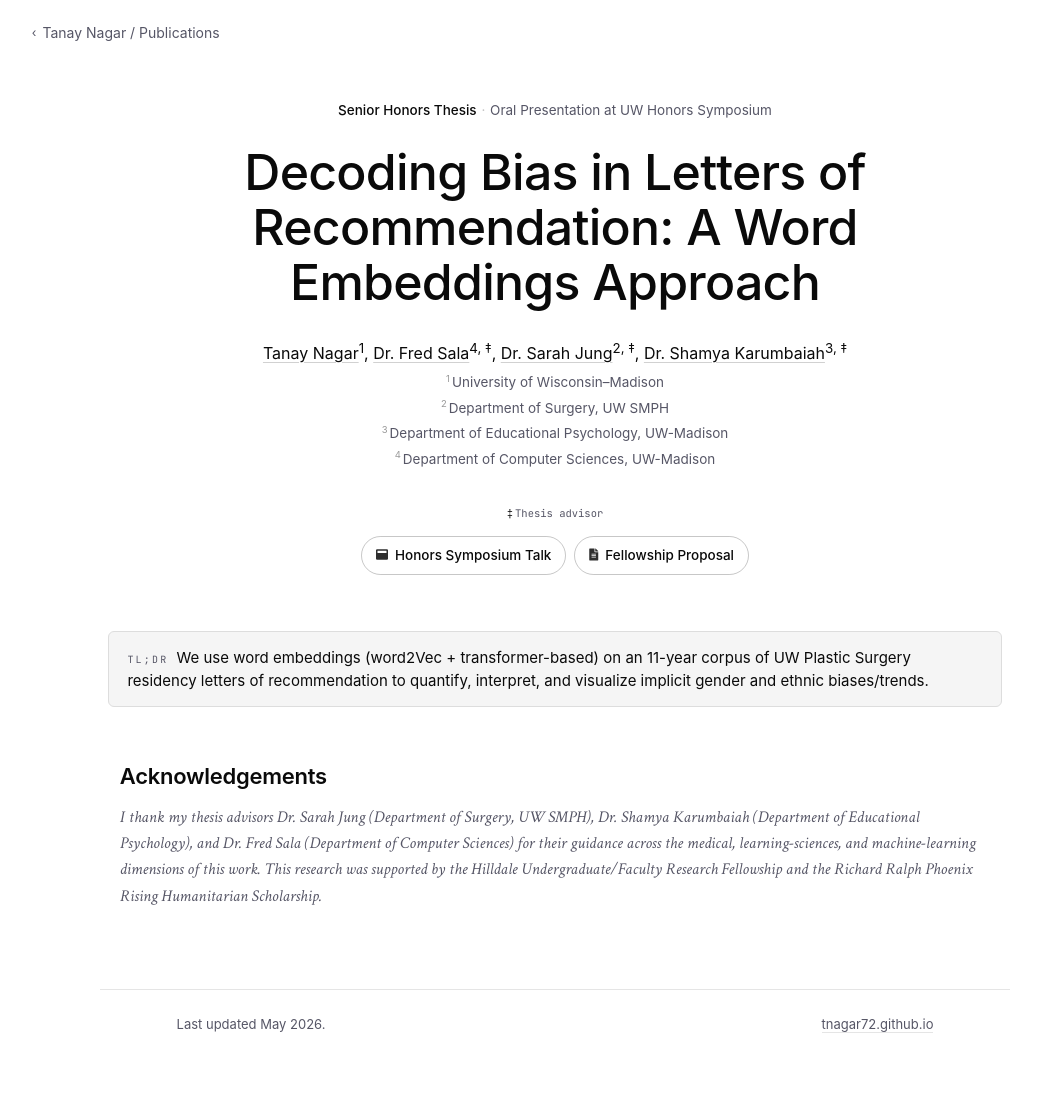
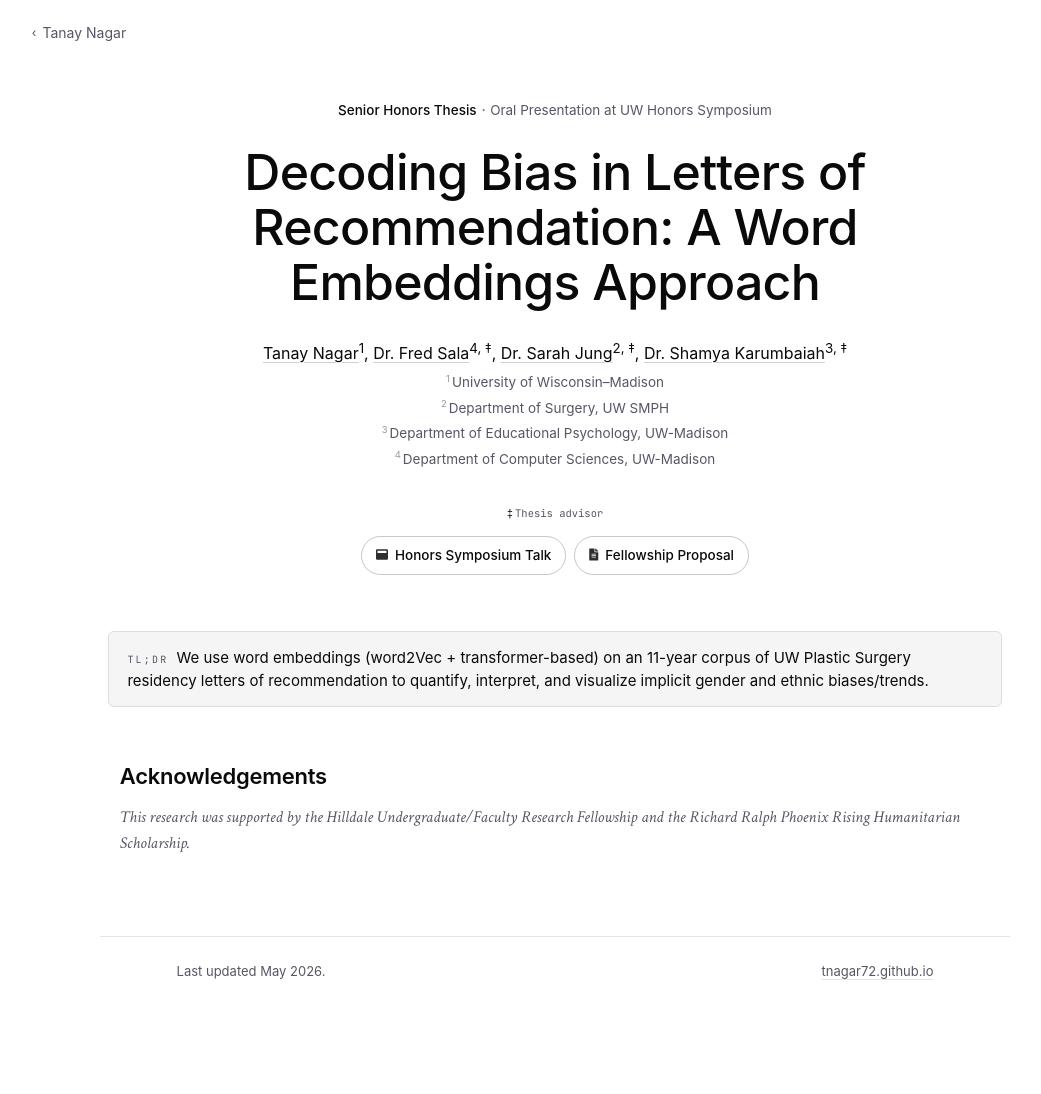
Before and after one commit to tnagar72/tnagar72.github.io, a Jekyll site: the page built from _research/honors-thesis.md, in a window 1280 px wide. Shown: the whole page, without its empty margins (85-1126 px from the left). Built offline with Jekyll 4.4.1, drawn with Linux system fonts in a browser that asks for light colours; nearby versions of some CDN libraries; after the commit the page ends 1041 px from its top, so only the background shows below that.

Commit message:
fix(research): breadcrumb, venue dots/wrapping, author chunks, ack trim
Five mobile-review fixes:

BREADCRUMB:
"‹ Tanay Nagar / Publications" → "‹ Tanay Nagar". There is no
Publications index page yet, so the second crumb promised navigation
that didn't exist.

VENUE-STRIP DOTS:
.venue-strip__sep and .venue-strip__meta-pre::before were rgba(0,0,0,.25)
— effectively invisible against surrounding muted text. Bumped to
rgba(0,0,0,.55) + font-weight:600 so the separators actually read on
screen, especially the one between "Oral Presentation" and "Published
in PRS Global Open" that Tanay flagged.

VENUE-STRIP MID-ELEMENT WRAPS:
"Vol 13, S4" was breaking mid-element on mobile (between "Vol" and
"13,"). Each pub.venue_meta entry now renders inside a
.venue-strip__item span which is inline-block + white-space:nowrap on
mobile. Line breaks land between chunks at the · separators, never
inside a chunk. Centering is inherited from .hero so wrapped chunks
stack centered.

Also restructured bias-LoR venue_meta in publications.yaml from one
combined string "Published in PRS Global Open · Vol 13, S4 · pp 4–5"
into separate array items so the chunking applies — otherwise the
whole second half stayed as one giant nowrap chunk.

AUTHOR NAMES STAY TOGETHER:
"Anna Sokol" was splitting first/last because the previous fix dropped
nowrap from authors entirely (overcorrecting after the affiliation
overflow bug). Reintroduced .author-name wrapper with display:inline-block
+ white-space:nowrap so two-word names can't split, but line breaks
still land BETWEEN authors at the commas. The affiliation-overflow
issue is separately handled by .aff-item block-wrap in .aff-legend, so
restoring author nowrap doesn't reintroduce horizontal page overflow.

HONORS THESIS ACKNOWLEDGEMENTS:
Trimmed the advisor-thanks sentence — the advisors are already
prominent in the author byline (with ‡ + legend) and the affiliations
row, so re-listing them in the acknowledgements was redundant. Kept
only the Hilldale + Phoenix Rising funding line.

```diff
--- a/_data/publications.yaml
+++ b/_data/publications.yaml
@@ -37,7 +37,9 @@
   venue_name: "ACEPS 2025"
   venue_meta:
     - "Oral Presentation"
-    - "Published in PRS Global Open · Vol 13, S4 · pp 4–5"
+    - "Published in PRS Global Open"
+    - "Vol 13, S4"
+    - "pp 4–5"
   affiliations:
     - { mark: "1", name: "University of Wisconsin-Madison, United States", url: "https://www.wisc.edu/" }
     - { mark: "2", name: "Department of Surgery, UW SMPH", url: "https://www.surgery.wisc.edu/" }
@@ -160,4 +162,4 @@
     - { mark: "4", name: "Department of Computer Sciences, UW-Madison", url: "https://www.cs.wisc.edu/" }
   legend:
     - { glyph: "‡", text: "Thesis advisor" }
-  acknowledgements: "I thank my thesis advisors Dr. Sarah Jung (Department of Surgery, UW SMPH), Dr. Shamya Karumbaiah (Department of Educational Psychology), and Dr. Fred Sala (Department of Computer Sciences) for their guidance across the medical, learning-sciences, and machine-learning dimensions of this work. This research was supported by the Hilldale Undergraduate/Faculty Research Fellowship and the Richard Ralph Phoenix Rising Humanitarian Scholarship."
+  acknowledgements: "This research was supported by the Hilldale Undergraduate/Faculty Research Fellowship and the Richard Ralph Phoenix Rising Humanitarian Scholarship."
--- a/_layouts/research.html
+++ b/_layouts/research.html
@@ -34,9 +34,11 @@
 {%- assign accent = page.accent | default: pub.accent | default: 'blue' -%}
 <body data-accent="{{ accent }}">
 
-<!-- Top nav: back to homepage publications anchor -->
+<!-- Top nav: back to homepage publications anchor. No "/ Publications"
+     trailing crumb because there is no Publications index page yet —
+     don't promise navigation that doesn't exist. -->
 <nav class="topnav">
-  <a href="{{ '/#publications' | relative_url }}"><span class="chev">‹</span> {{ site.title }} / Publications</a>
+  <a href="{{ '/#publications' | relative_url }}"><span class="chev">‹</span> {{ site.title }}</a>
 </nav>
 
 <!-- Hero — uses <div>, not <header>, because main.css applies sticky+blur
@@ -50,7 +52,7 @@
     <span class="venue-strip__meta">
       <span class="venue-strip__meta-pre"></span>
       {%- for item in pub.venue_meta -%}
-        {{ item }}{%- unless forloop.last -%}<span class="venue-strip__sep">·</span>{%- endunless -%}
+        <span class="venue-strip__item">{{ item }}</span>{%- unless forloop.last -%}<span class="venue-strip__sep">·</span>{%- endunless -%}
       {%- endfor -%}
     </span>
     {%- endif -%}
@@ -60,21 +62,16 @@
   <h1>{{ pub.title }}</h1>
 
   {%- comment -%}
-    Byline. Renders everyone in pub.authors in one row (authors + advisors)
-    with each name carrying its `marks` as sup-marks. We intentionally do
-    NOT wrap names in white-space:nowrap — long names (e.g. "Amorn N.
-    Salyapongse" or affiliations like "Department of Orthopedics and
-    Rehabilitation, University of Wisconsin School of Medicine and Public
-    Health") would otherwise force horizontal page overflow on phones.
-    The <sup> stays glued to its preceding word naturally because <sup>
-    is not a line-break opportunity in browsers; mid-name wraps land at
-    word boundaries, which is the desired behavior on narrow viewports.
+    Byline. Each name (+ marks) is wrapped in .author-name with nowrap,
+    so two-word names like "Anna Sokol" never split first/last across a
+    line. Wraps happen BETWEEN authors at the commas (inline-block lets
+    the line break at chunk boundaries), not inside names. Affiliations
+    handle long-string overflow separately via .aff-item block-wrap.
   {%- endcomment -%}
   {%- if pub.authors and pub.authors.size > 0 -%}
   <p class="authors-line">
     {%- for person in pub.authors -%}
-      {% include person.html person=person %}{%- if person.marks and person.marks != "" -%}<sup>{{ person.marks }}</sup>{%- endif -%}
-      {%- unless forloop.last -%}, {% endunless -%}
+      <span class="author-name">{% include person.html person=person %}{%- if person.marks and person.marks != "" -%}<sup>{{ person.marks }}</sup>{%- endif -%}</span>{%- unless forloop.last -%}, {% endunless -%}
     {%- endfor -%}
   </p>
   {%- endif -%}
--- a/assets/css/research-page.css
+++ b/assets/css/research-page.css
@@ -84,10 +84,16 @@
     .venue-strip__name { color: var(--foreground); font-weight: 500; }
     .venue-strip__meta { display: inline; }
     .venue-strip__meta-pre { display: inline; }
-    .venue-strip__meta-pre::before { content: ' · '; color: rgba(0,0,0,.25); margin: 0 1px; }
-    .venue-strip__sep { color: rgba(0,0,0,.25); margin: 0 7px; }
+    /* Separator dots: darker than .25 so they actually read on screen.
+       The previous .25 was nearly invisible against the surrounding text. */
+    .venue-strip__meta-pre::before { content: ' · '; color: rgba(0,0,0,.55); margin: 0 1px; font-weight: 600; }
+    .venue-strip__sep { color: rgba(0,0,0,.55); margin: 0 7px; font-weight: 600; }
+    .venue-strip__item { display: inline; }
   }
-  /* Mobile: two lines hierarchy */
+  /* Mobile: two lines hierarchy; meta items wrap as nowrap chunks so
+     "Vol 13, S4" can't split mid-element. The whole meta line is
+     centered (text-align inherited from .hero), so wrapped chunks stack
+     centered rather than left-aligning. */
   @media (max-width: 719px) {
     .venue-strip { line-height: 1.4; }
     .venue-strip__name {
@@ -104,7 +110,14 @@
       margin-top: 4px;
     }
     .venue-strip__meta-pre { display: none; }
-    .venue-strip__sep { color: rgba(0,0,0,.25); margin: 0 7px; }
+    .venue-strip__sep { color: rgba(0,0,0,.55); margin: 0 7px; font-weight: 600; }
+    /* Each meta item is an inline-block nowrap chunk so multi-word
+       elements (e.g. "Vol 13, S4", "pp 4–5") never break mid-element.
+       Line breaks land between chunks at the · separators. */
+    .venue-strip__item {
+      display: inline-block;
+      white-space: nowrap;
+    }
   }
 
   /* TITLE */
@@ -120,6 +133,15 @@
   .authors-line {
     font-family: var(--system); font-size: 16px;
     color: var(--foreground); margin-bottom: 6px; line-height: 1.55;
+  }
+  /* Each name+marks chunk: nowrap so two-word names ("Anna Sokol", "Tanay
+     Nagar") can't split first/last across a line. inline-block makes the
+     surrounding line break BETWEEN authors at the commas, not inside a
+     name. Long affiliations don't live here — they're separately handled
+     by .aff-item block-wrap in .aff-legend below. */
+  .author-name {
+    display: inline-block;
+    white-space: nowrap;
   }
   .authors-line a {
     color: var(--foreground);
```
Also changed, not shown: 4 other files.
